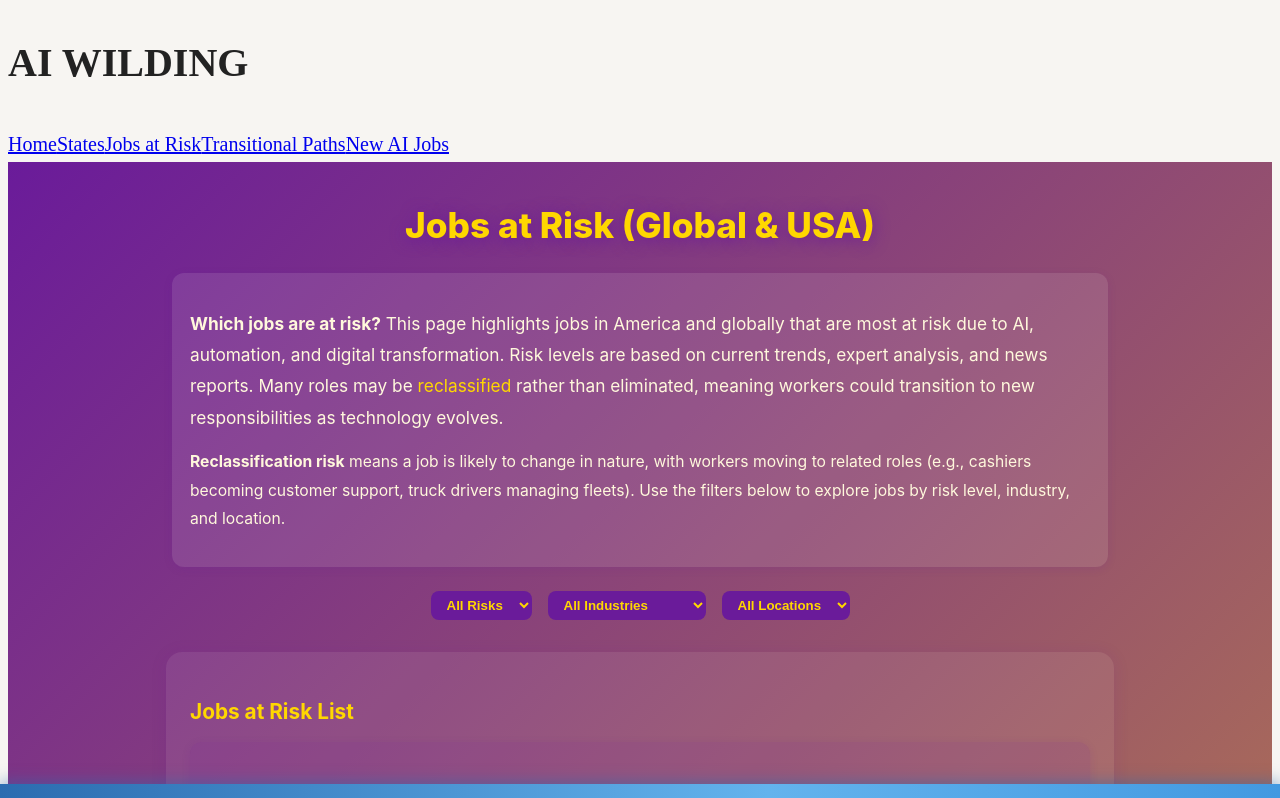
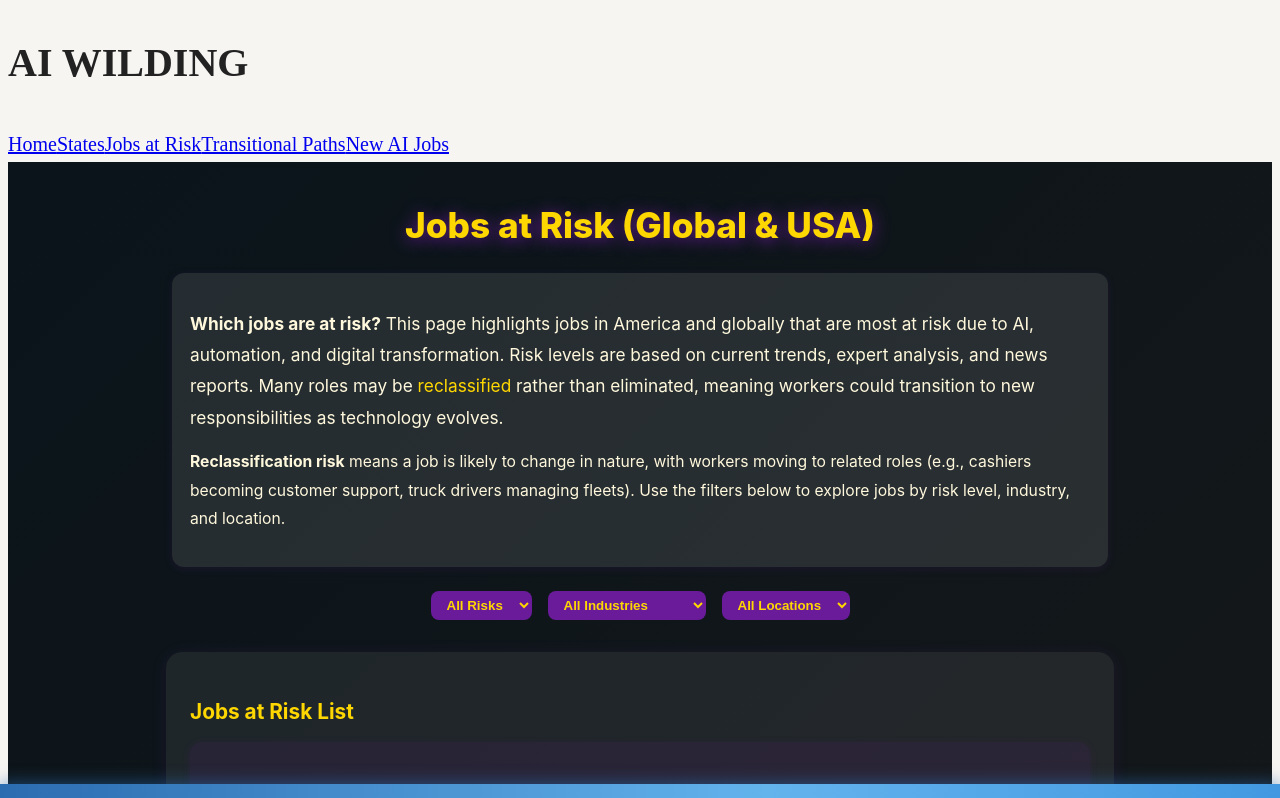
Before and after one commit to Shellzonit/auralis-sanctuary-, a Next.js app: page /jobs-at-risk in a window 1280 px wide. Shown: the top 798 px of the page. Built offline with nearby package versions, Linux system fonts and the light colour scheme.

Commit message:
Update jobs-at-risk page background to match states page gradient

```diff
--- a/app/jobs-at-risk/page.tsx
+++ b/app/jobs-at-risk/page.tsx
@@ -26,7 +26,7 @@ export default function JobsAtRiskPage() {
   );
 
   return (
-    <main style={{ minHeight: "100vh", background: "linear-gradient(135deg, #6a1b9a 0%, #ffd700 100%)", fontFamily: "Inter, Arial, sans-serif", display: "flex", flexDirection: "column", alignItems: "center", padding: "0 1rem" }}>
+    <main style={{ minHeight: "100vh", background: "linear-gradient(135deg, #0a141a 0%, #18191a 60%, #2a1a4d 100%)", fontFamily: "Inter, Arial, sans-serif", display: "flex", flexDirection: "column", alignItems: "center", padding: "0 1rem" }}>
       <h1 style={{ fontSize: "2.2rem", fontWeight: 800, color: "#ffd700", margin: "32px 0 16px 0", textShadow: "0 2px 16px #6a1b9a" }}>
         Jobs at Risk (Global & USA)
       </h1>
```
